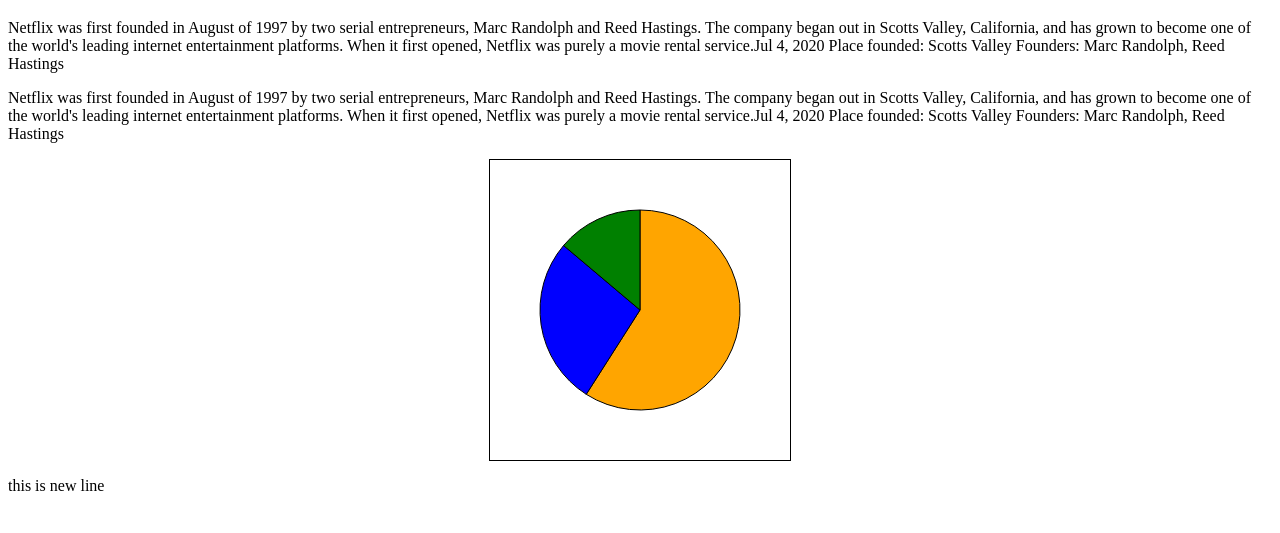
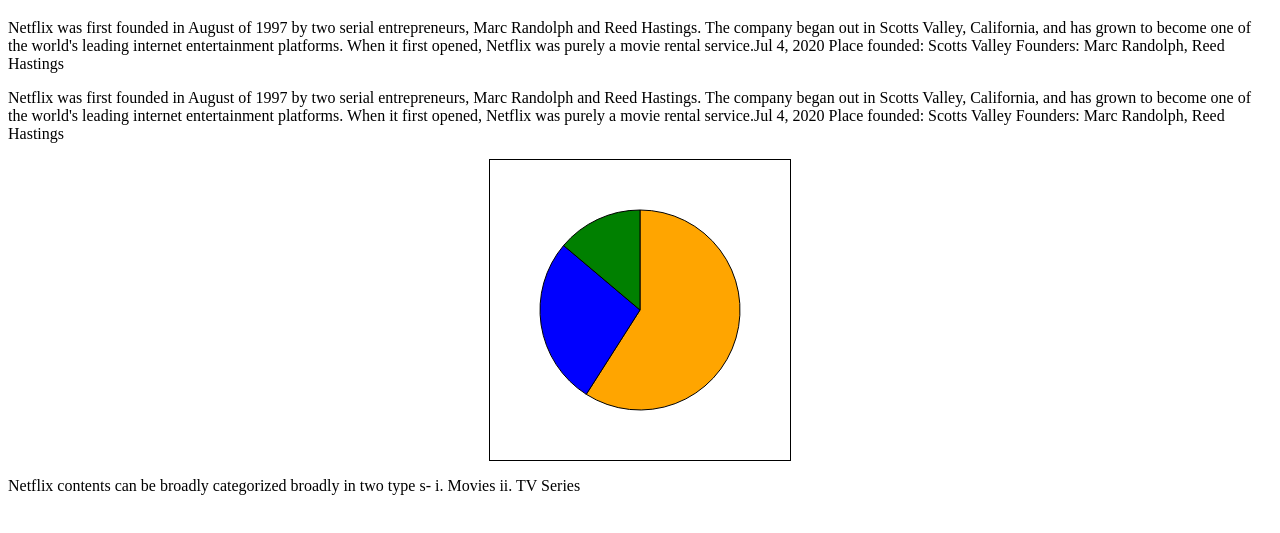
Before and after one commit to sonalipal/CS498DataViz, a plain HTML site: page index.html in a window 1280 px wide. Shown: the part 61-594 px from the top of the page. Drawn offline with nearby package versions, Linux system fonts and the light colour scheme.

Commit message:
Update index.html

```diff
--- a/index.html
+++ b/index.html
@@ -66,6 +66,9 @@
 
 
 </script>
-<p> this is new line </p>
+<p> Netflix contents can be broadly categorized broadly in two type s-
+  i. Movies
+  ii. TV Series
+  </p>
 </body>
 </html>
```
